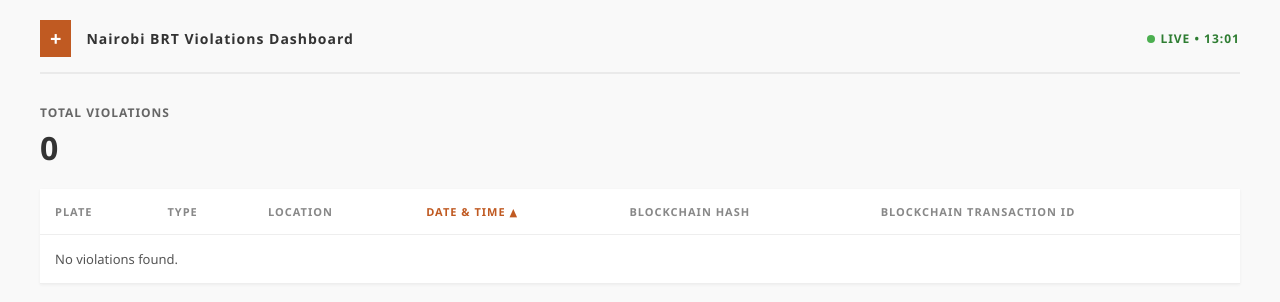
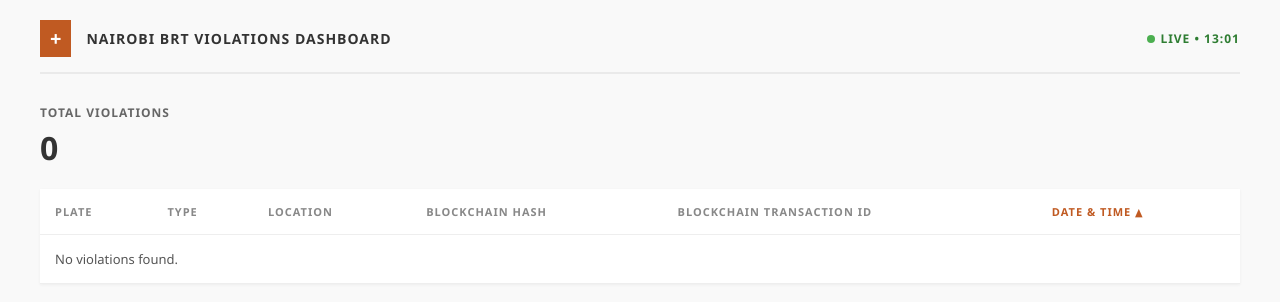
Before and after one commit to mimi-hopie/ics-project-ii, a plain HTML site: page webdashboard.html in a window 1280 px wide. Both pictures are taken after a click on the element "Click to toggle sort order". Drawn offline with Linux system fonts and the light colour scheme; no server answers.

Commit message:
Fix: Change order of dashboard columns

```diff
--- a/webdashboard.html
+++ b/webdashboard.html
@@ -11,7 +11,7 @@
     <header>
         <div class="header-left">
             <div class="logo-box">+</div>
-            <div class="title">Nairobi BRT Violations Dashboard</div>
+            <div class="title">NAIROBI BRT VIOLATIONS DASHBOARD</div>
         </div>
         <div class="live-status">
             <span class="live-dot"></span>LIVE &bull; <span id="clock">--:--</span>
@@ -29,11 +29,12 @@
                 <th>Plate</th>
                 <th>Type</th>
                 <th>Location</th>
+                <th>Blockchain Hash</th>
+                <th>Blockchain Transaction ID</th>
                 <th class="sortable" id="sortDateHeader" title="Click to toggle sort order">
                     Date &amp; Time <span id="sortIndicator">▼</span>
                 </th>
-                <th>Blockchain Hash</th>
-                <th>Blockchain Transaction ID</th>
+
             </tr>
         </thead>
         <tbody id="tableBody">
--- a/webdashboard.js
+++ b/webdashboard.js
@@ -70,9 +70,10 @@ function renderTable() {
             <td class="plate-number">${item.plate}</td>
             <td>${item.type}</td>
             <td>${item.location}</td>
+             <td class="blockchain-cell">${item.blockchainHash}</td>
+            <td class="blockchain-cell">${item.blockchainTxId}</td>
             <td class="datetime-cell">${item.formattedDate}<br><span style="color:#888; font-size:11px;">${item.formattedTime}</span></td>
-            <td class="blockchain-cell">${item.blockchainHash}</td>
-            <td class="blockchain-cell">${item.blockchainTxId}</td>
+
         `;
         tableBody.appendChild(tr);
     }
@@ -127,11 +128,12 @@ async function fetchAndRenderData() {
                 plate: plateDisplay,
                 type: vehicleType,
                 location: location,
+                blockchainHash: blockchainHash,
+                blockchainTxId: blockchainTxId,
                 timestampMs: timestampMs,
                 formattedDate: formattedDate,
                 formattedTime: formattedTime,
-                blockchainHash: blockchainHash,
-                blockchainTxId: blockchainTxId
+
             };
         });
 
```
